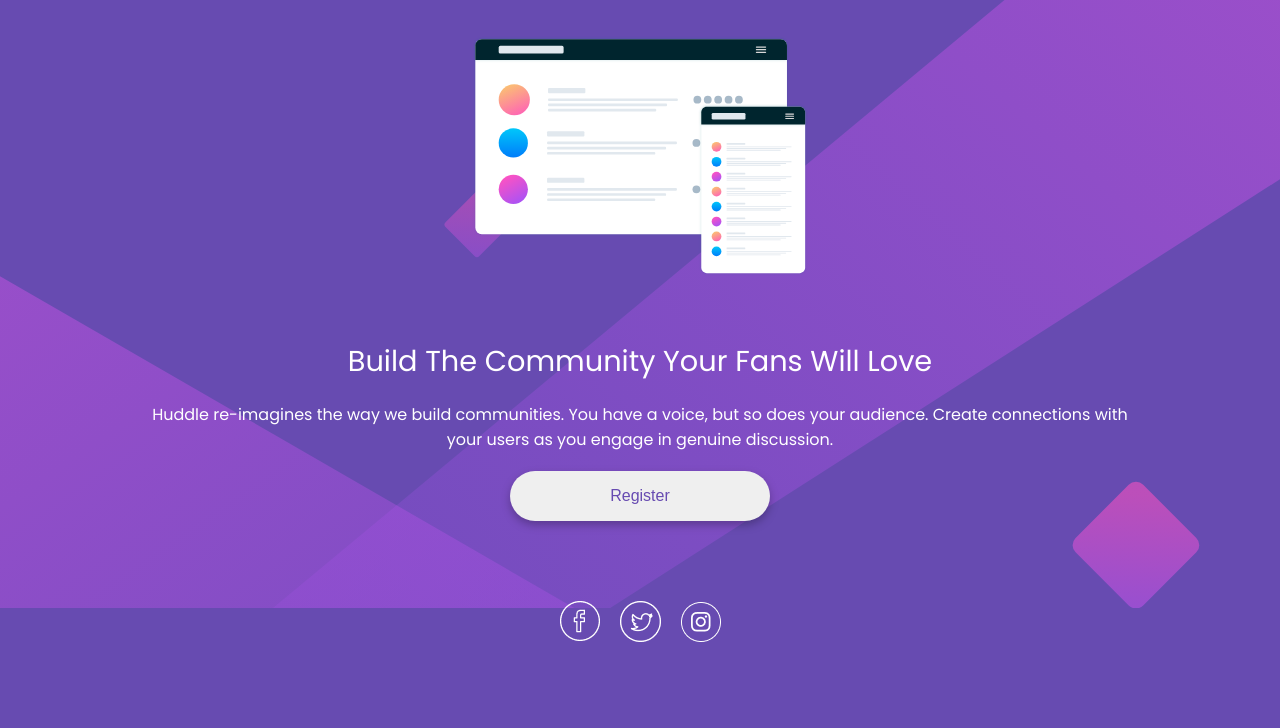
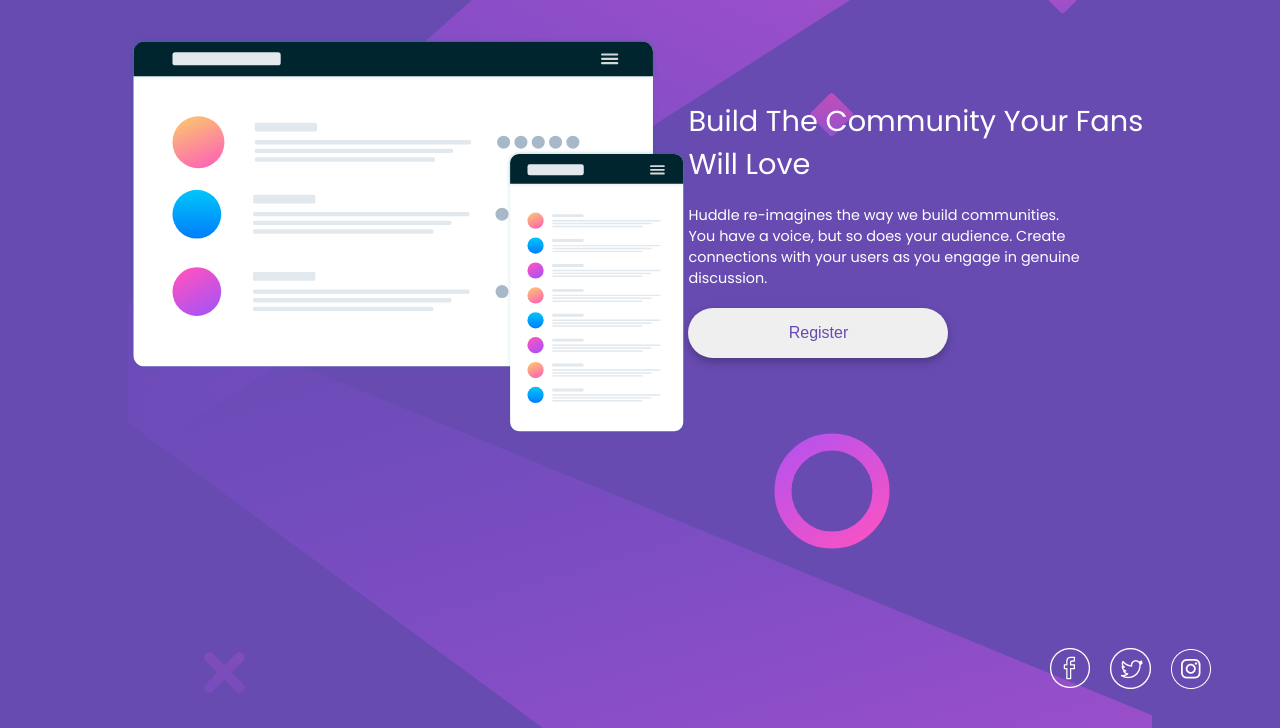
Before and after one commit to BlastChrome/Huddle-Landing-Page, a plain HTML site: page index.html in a window 1280 px wide. Shown: the part 72-800 px from the top of the page. Drawn offline with Linux system fonts and the light colour scheme.

Commit message:
Desktop design essentially done

```diff
--- a/styles.css
+++ b/styles.css
@@ -1,50 +1,48 @@
 /* Global Styles */
-*{
+* {
   padding: 0;
   margin: 0;
   box-sizing: border-box;
-    --purp: #674BB1;
+  --purp: #674bb1;
 }
 
 /* Mobile styles */
 
-body{
+body {
   background: var(--purp);
 }
-.bg{
+.bg {
+  margin: auto;
   background-image: url(/images/bg-mobile.svg);
   background-repeat: no-repeat;
   background-size: cover;
-    height: 85vh;
-    width: 100vw;
-
-
+  height: 420px;
+  max-width: 500px;
+  width: auto;
 }
-.container{
+.container {
   max-width: 1440px;
   min-width: 345px;
   width: 90%;
   margin: auto;
 }
 
-
-nav{
-    padding-top: 1.0rem;
+nav {
+  padding-top: 1rem;
 }
 
-nav .logo{
+nav .logo {
   height: 2.5rem;
 }
-.content-container{
+.content-container {
   padding-top: 3rem;
-
 }
 
-.mockups{
+.mockups {
   height: 15rem;
 }
 
-.section-a{
+.section-a {
   display: flex;
   justify-content: center;
 }
@@ -52,28 +50,28 @@ nav .logo{
 .section-b {
   margin-top: 4rem;
   color: white;
-    font-family: Poppins, 'Courier New', Courier, monospace;
+  font-family: Poppins, "Courier New", Courier, monospace;
   text-align: center;
   display: flex;
   flex-direction: column;
   align-items: center;
 }
 
-.section-b h1{
+.section-b h1 {
   font-weight: 500;
   font-size: 1.8rem;
   padding-bottom: 1.2rem;
 }
 
-.section-b p{
-    width: 86%;
-    margin:  auto;
-    font-size: 1.0rem;
+.section-b p {
+  width: 85%;
+  margin: auto;
+  font-size: 0.9rem;
   font-weight: 300;
-
+  text-align: center;
 }
 
-button{
+button {
   margin-top: 1.2rem;
   padding: 1rem 1.5rem;
   border-radius: 50px;
@@ -81,17 +79,60 @@ button{
   color: var(--purp);
   filter: drop-shadow(0px 4px 4px rgba(0, 0, 0, 0.25));
   cursor: pointer;
-    transition: color .3s;
+  transition: color 0.3s;
   border: none;
-    font-size: 1.0rem;
+  font-size: 1rem;
   margin-bottom: 5rem;
 }
 
-button:hover{
-    background: #E980E7;
+button:hover {
+  background: #e980e7;
   color: white;
 }
 
-button:focus{
+button:focus {
   outline: none;
 }
+
+@media only screen and (min-width: 1024px) {
+  .container {
+    width: 100%;
+    margin: auto;
+    max-width: 1140px;
+    min-width: 645px;
+  }
+
+  .bg {
+    /* new stuff */
+    background-image: url(/images/bg-desktop.svg);
+    max-width: 1140px;
+    width: 1024px;
+    height: 100vh;
+    position: relative;
+  }
+  .content-container {
+    display: flex;
+    justify-content: space-between;
+    align-items: flex-start;
+  }
+
+  .mockups {
+    width: auto;
+    height: 25rem;
+  }
+  .section-b {
+    width: 560px;
+    text-align: left;
+    align-items: flex-start;
+    /* position: relative; */
+  }
+  .section-b p {
+    margin: 0;
+    text-align: left;
+  }
+  .section-b img {
+    position: absolute;
+    top: 90%;
+    left: 90%;
+  }
+}
```
Lines whose indentation alone changed are shown as unchanged.
